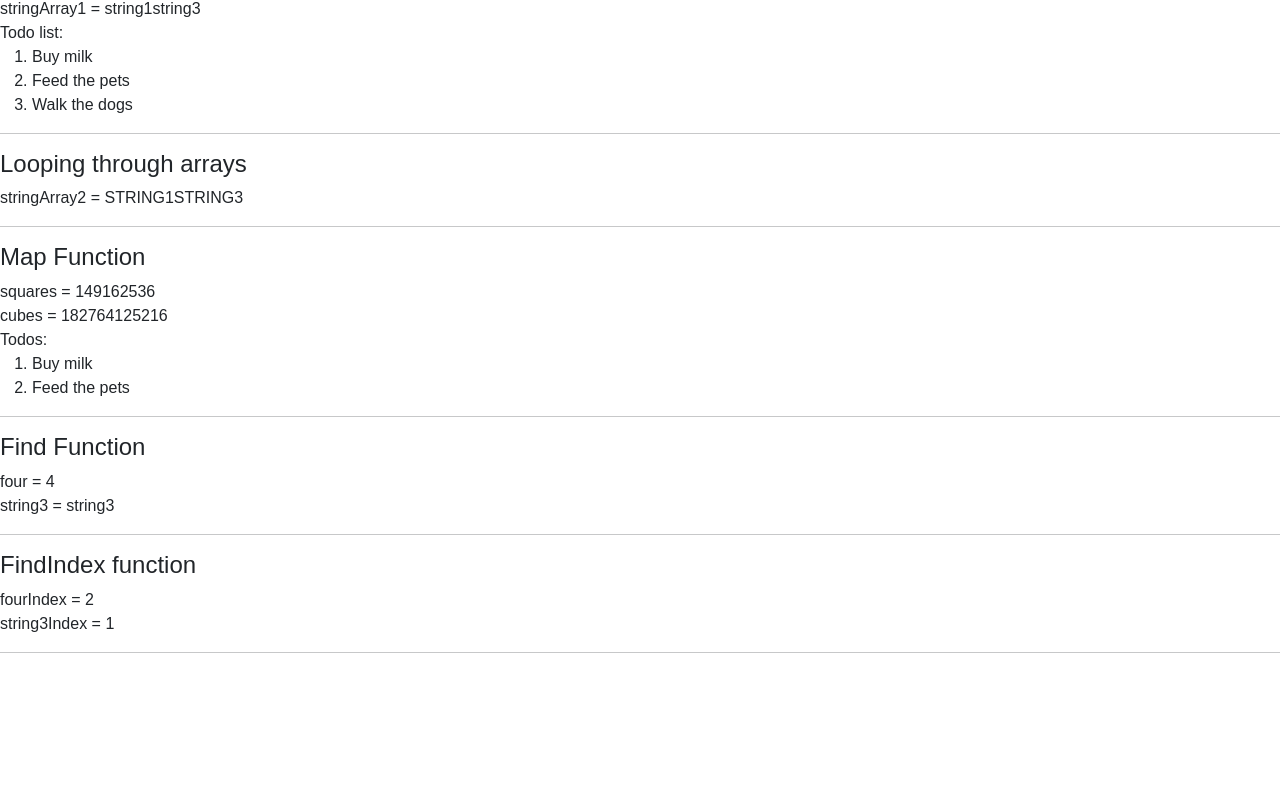
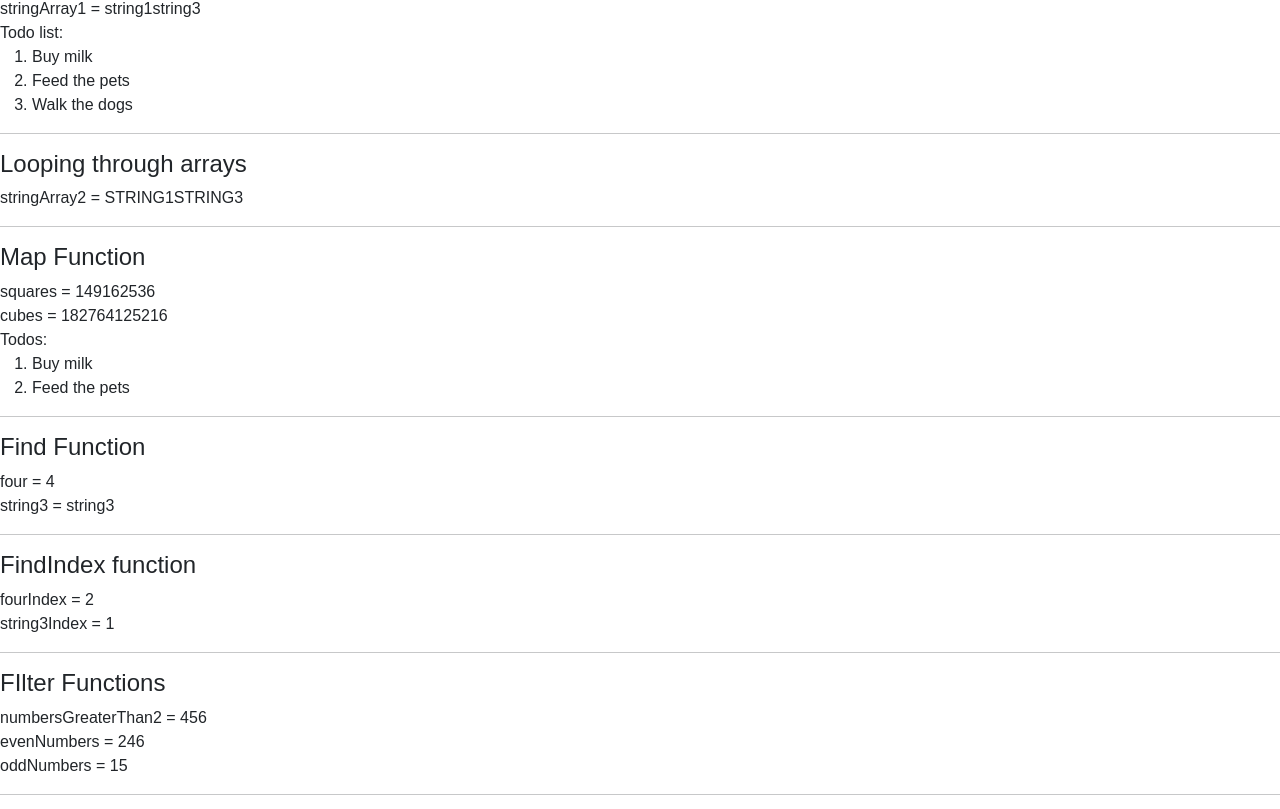
Before and after one commit to abbyelbaum/kambaz-react-web-app, a React (Vite) app: page /#/Labs/Lab3/Lab3 in a window 1280 px wide. Shown: the part 2113-2922 px from the top of the page. Before the commit the page ends 2782 px from the top, so only its background shows below. Built offline with nearby package versions, Linux system fonts and the light colour scheme.

Commit message:
The Filter Function

```diff
--- /dev/null
+++ b/src/Labs/Lab3/FilterFunction.tsx
@@ -0,0 +1,15 @@
+export default function FilterFunction() {
+    let numberArray1 = [1, 2, 4, 5, 6];
+    const numbersGreaterThan2 = numberArray1.filter((a) => a > 2);
+    const evenNumbers = numberArray1.filter((a) => a % 2 === 0);
+    const oddNumbers = numberArray1.filter((a) => a % 2 !== 0);
+
+    return (
+        <div id="wd-filter-function">
+            <h4>FIlter Functions</h4>
+            numbersGreaterThan2 = {numbersGreaterThan2}<br/>
+            evenNumbers = {evenNumbers}<br/>
+            oddNumbers = { oddNumbers}<hr/>
+        </div>
+    );
+}
--- a/src/Labs/Lab3/index.tsx
+++ b/src/Labs/Lab3/index.tsx
@@ -16,6 +16,7 @@
 import MapFunction from "./MapFunction";
 import FindFunction from "./FindFunction";
 import FindIndex from "./FindIndex";
+import FilterFunction from "./FIlterFunction";
 
 export default function Lab3() {
     return (
@@ -39,6 +40,7 @@
             <MapFunction/>
             <FindFunction/>
             <FindIndex/>
+            <FilterFunction/>
         </div>
     );
 }
```
